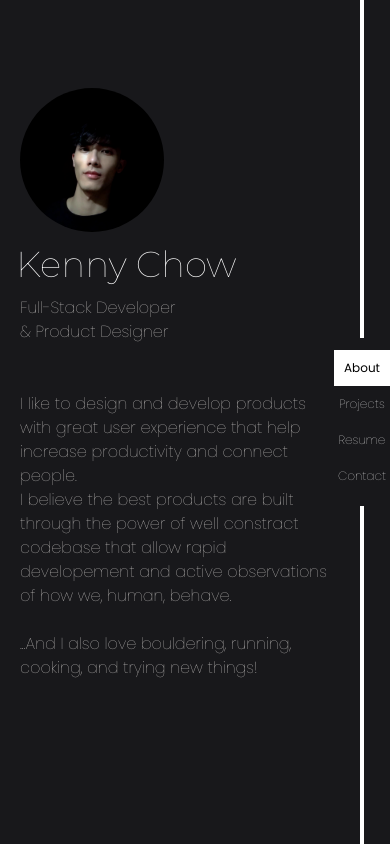
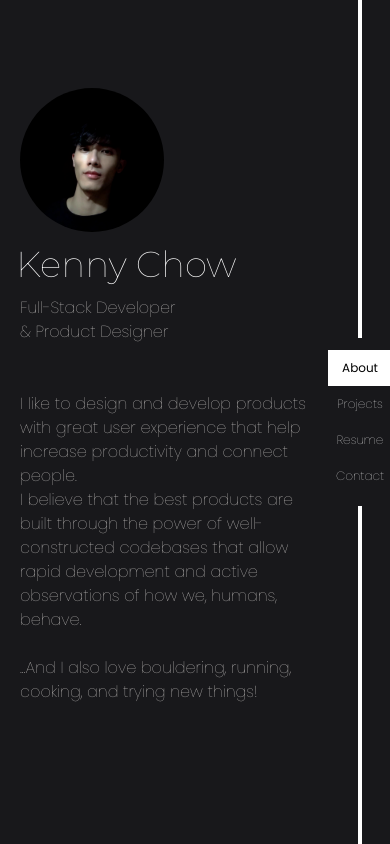
Before and after one commit to ktkennychow/ktkennychow.github.io, a React (Vite) app: page / in a window 390 px wide. Shown: the top 844 px of the page. Built offline with nearby package versions, Linux system fonts and the light colour scheme.

Commit message:
styling & content

```diff
--- a/src/App.jsx
+++ b/src/App.jsx
@@ -4,9 +4,17 @@ import Intro from './components/Intro'
 import Projects from './components/Projects'
 import Resume from './components/Resume'
 import Contact from './components/Contact'
+import { gsap } from 'gsap'
 
 const App = () => {
   const [theme, setTheme] = useState('dark')
+  const body = React.useRef()
+  React.useLayoutEffect(() => {
+    let ctx = gsap.context(() => {
+      gsap.from('#main', { opacity: 0, x: -1000, duration: 1.5 })
+    }, body)
+    return () => ctx.revert()
+  }, [])
 
   const themeToggleHandler = (mode) => {
     setTheme(mode)
@@ -24,9 +32,11 @@ const App = () => {
   )
 
   return (
-    <div>
+    <div ref={body}>
       <div className='z-10 bg-zinc-900 text-stone-300 flex h-full w-full font-poppins font-light overscroll-none justify-between'>
-        <div className='flex flex-col gap-32 pt-12 ml-5 md:ml-10'>
+        <div
+          id='main'
+          className='flex flex-col gap-32 pt-12 ml-5 md:ml-10'>
           <Intro />
           <Projects />
           <Resume />
--- a/src/components/Intro.jsx
+++ b/src/components/Intro.jsx
@@ -1,9 +1,11 @@
 import React from 'react'
 
-const Intro = () => (
+const Intro = () => {
+  return (
+    <div>
       <div
         id='about'
-    className='flex flex-col gap-4 pt-10'>
+        className='flex flex-col gap-4 pt-10 max-w-3xl'>
         <img
           src='assets/profilePic.png'
           alt='Profile Picture of Kenny Chow'
@@ -18,18 +20,21 @@ const Intro = () => (
             <br />& Product Designer
           </p>
           <p className='flex-1'>
-        I like to design and develop products with great user experience that
-        help increase productivity and connect people.
+            I like to design and develop products with great user experience
+            that help increase productivity and connect people.
             <br />
-        I believe the best products are built through the power of well
-        constract codebase that allow rapid developement and active observations
-        of how we, human, behave.
+            I believe that the best products are built through the power of
+            well-constructed codebases that allow rapid development and active
+            observations of how we, humans, behave.
             <br />
             <br />
-        ...And I also love bouldering, running, cooking, and trying new things!
+            ...And I also love bouldering, running, cooking, and trying new
+            things!
           </p>
         </div>
       </div>
+    </div>
   )
+}
 
 export default Intro
--- a/src/components/Nav.jsx
+++ b/src/components/Nav.jsx
@@ -6,22 +6,22 @@ const Nav = () => {
   const app = React.useRef()
   React.useLayoutEffect(() => {
     let ctx = gsap.context(() => {
-      gsap.from('ul', { opacity: 0, x: 100, duration: 1 })
-      gsap.from('.top-line', { opacity: 0, y: -1000, duration: 1 })
-      gsap.from('.bottom-line', { opacity: 0, y: 1000, duration: 1 })
+      gsap.from('ul', { opacity: 0, x: 100, duration: 1.5 })
+      gsap.from('.top-line', { opacity: 0, y: -1000, duration: 1.5 })
+      gsap.from('.bottom-line', { opacity: 0, y: 1000, duration: 1.5 })
     }, app)
     return () => ctx.revert()
   }, [])
 
   return (
     <div ref={app}>
-      <nav className='sticky flex flex-col top-0 right-0 text-white h-screen items-center z-10'>
+      <nav className='sticky flex flex-col top-0 text-white h-screen items-center z-10'>
         <div className='top-line w-1 flex-1 bg-white mb-3'></div>
         <ul>
           <li
             onMouseEnter={() => gsap.to('.about', { x: -20, duration: 1 })}
             onMouseLeave={() => gsap.to('.about', { x: 0, duration: 1 })}
-            className={`about cursor-pointer text-xs py-2.5 px-1 md:text-base md:py-2.5 md:px-5 text-center ${
+            className={`about cursor-pointer text-xs py-2.5 px-2 md:text-base md:px-5 text-center ${
               currentPage === 'about' ? 'bg-white font-normal text-black' : ''
             }`}>
             <a
@@ -33,7 +33,7 @@ const Nav = () => {
           <li
             onMouseEnter={() => gsap.to('.projects', { x: -20, duration: 1 })}
             onMouseLeave={() => gsap.to('.projects', { x: 0, duration: 1 })}
-            className={`projects cursor-pointer text-xs py-2.5 px-1 md:text-base md:py-2.5 md:px-5 text-center ${
+            className={`projects cursor-pointer text-xs py-2.5 px-2 md:text-base md:px-5 text-center ${
               currentPage === 'projects'
                 ? 'bg-white font-normal text-black'
                 : ''
@@ -47,7 +47,7 @@ const Nav = () => {
           <li
             onMouseEnter={() => gsap.to('.resume', { x: -20, duration: 1 })}
             onMouseLeave={() => gsap.to('.resume', { x: 0, duration: 1 })}
-            className={`resume cursor-pointer text-xs py-2.5 px-1 md:text-base md:py-2.5 md:px-5 text-center  ${
+            className={`resume cursor-pointer text-xs py-2.5 px-2 md:text-base md:px-5 text-center  ${
               currentPage === 'resume' ? 'bg-white font-normal text-black' : ''
             }`}>
             <a
@@ -59,7 +59,7 @@ const Nav = () => {
           <li
             onMouseEnter={() => gsap.to('.contact', { x: -20, duration: 1 })}
             onMouseLeave={() => gsap.to('.contact', { x: 0, duration: 1 })}
-            className={`contact cursor-pointer text-xs py-2.5 px-1 md:text-base md:py-2.5 md:px-5 text-center ${
+            className={`contact cursor-pointer text-xs py-2.5 px-2 md:text-base md:px-5 text-center ${
               currentPage === 'contact' ? 'bg-white font-normal text-black' : ''
             }`}>
             <a
--- a/src/components/Projects.jsx
+++ b/src/components/Projects.jsx
@@ -2,7 +2,9 @@ import React from 'react'
 import ProjectItem from './ProjectItem'
 import projects from '../data/projects'
 
-const Projects = () => (
+const Projects = () => {
+
+  return (
     <div
       id='projects'
       className='flex flex-col gap-2.5 pt-10'>
@@ -22,5 +24,6 @@ const Projects = () => (
       </div>
     </div>
   )
+}
 
 export default Projects
--- a/src/styles/tailwind.css
+++ b/src/styles/tailwind.css
@@ -15,9 +15,7 @@
 }
 
 * {
-
   overscroll-behavior: none;
-
 }
 
 * {
@@ -26,6 +24,3 @@
   box-sizing: border-box;
   scroll-behavior: smooth;
 }
-body * {
-  orphans: 3;
-}
```
Lines whose indentation alone changed are shown as unchanged.
